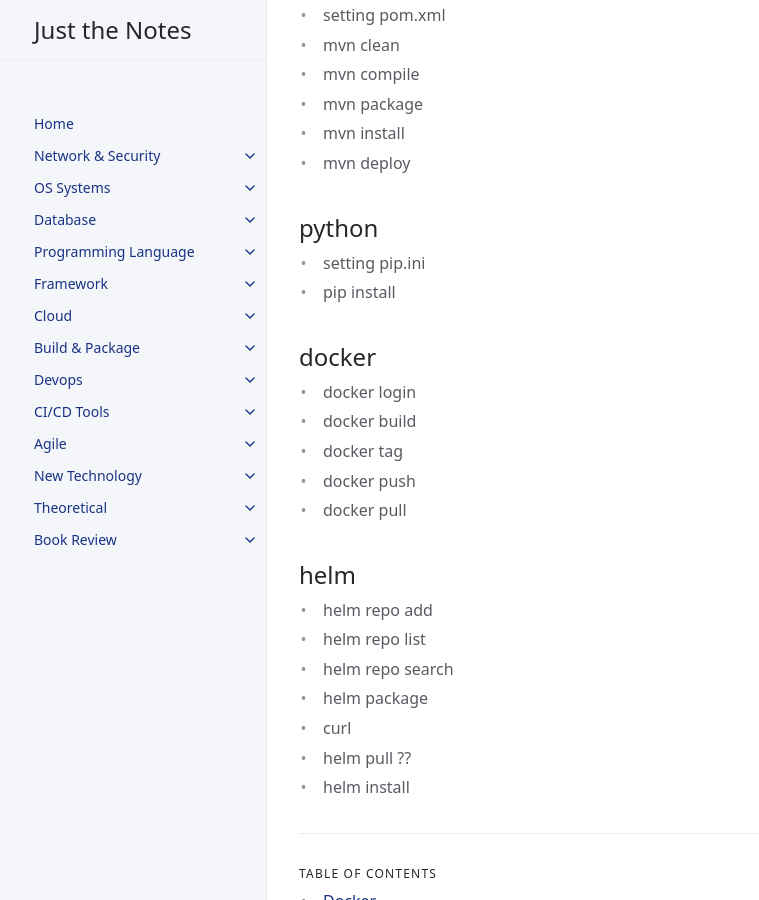
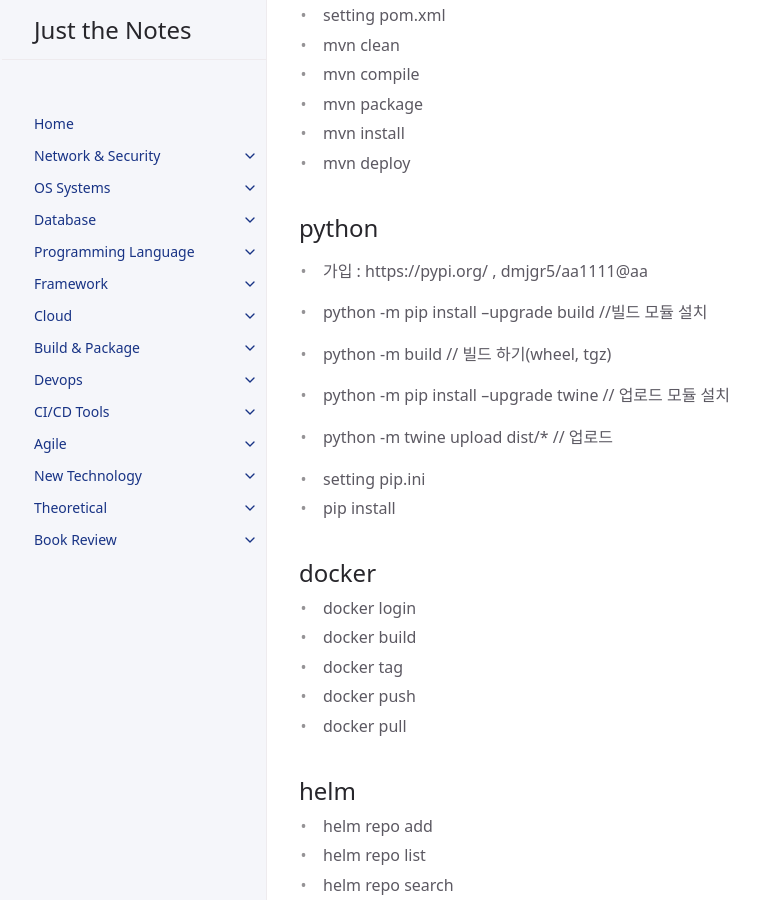
Before and after one commit to dmjgr5/dmjgr5.github.io, a Jekyll site: the page built from docs/buildpackage/buildpackage.md, in a window 1280 px wide and 900 px high, scrolled down 513 px. Shown: the whole window, without its empty margins (105-864 px from the left). Built offline with Jekyll 4.4.1, drawn with Linux system fonts in a browser that asks for light colours; cached includes are drawn as plain includes.

Commit message:
ㅁㄴㅇㄹㄴㅇㄹ

```diff
--- a/docs/buildpackage/buildpackage.md
+++ b/docs/buildpackage/buildpackage.md
@@ -29,6 +29,14 @@ permalink: /docs/buildpackage
 - mvn deploy
 
 ## python
+- 가입 : https://pypi.org/ , dmjgr5/aa1111@aa
+
+
+- python -m pip install --upgrade build //빌드 모듈 설치
+- python -m build // 빌드 하기(wheel, tgz)
+
+- python -m pip install --upgrade twine // 업로드 모듈 설치
+- python -m twine upload dist/* // 업로드
 
 - setting pip.ini
 - pip install
```
Also changed, not shown: test-env.md (+1 -0 lines), 3 other files.
